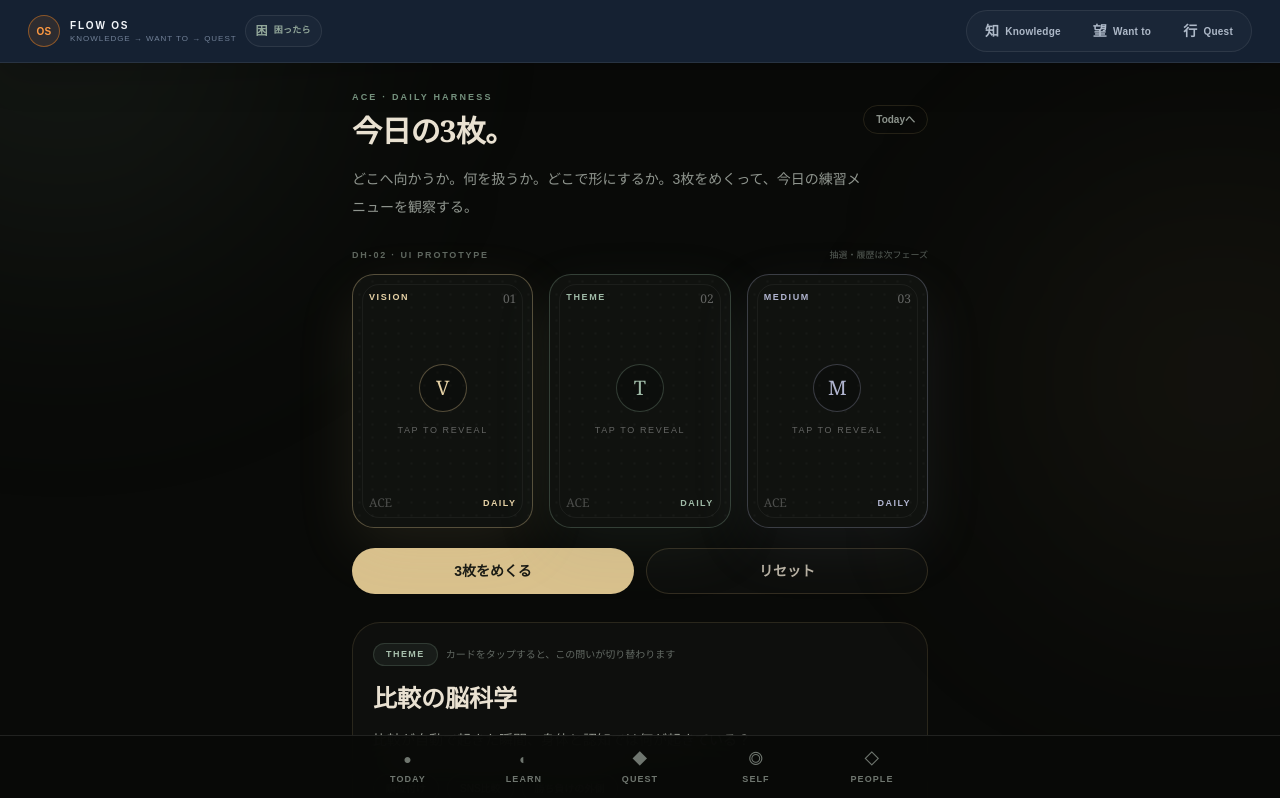
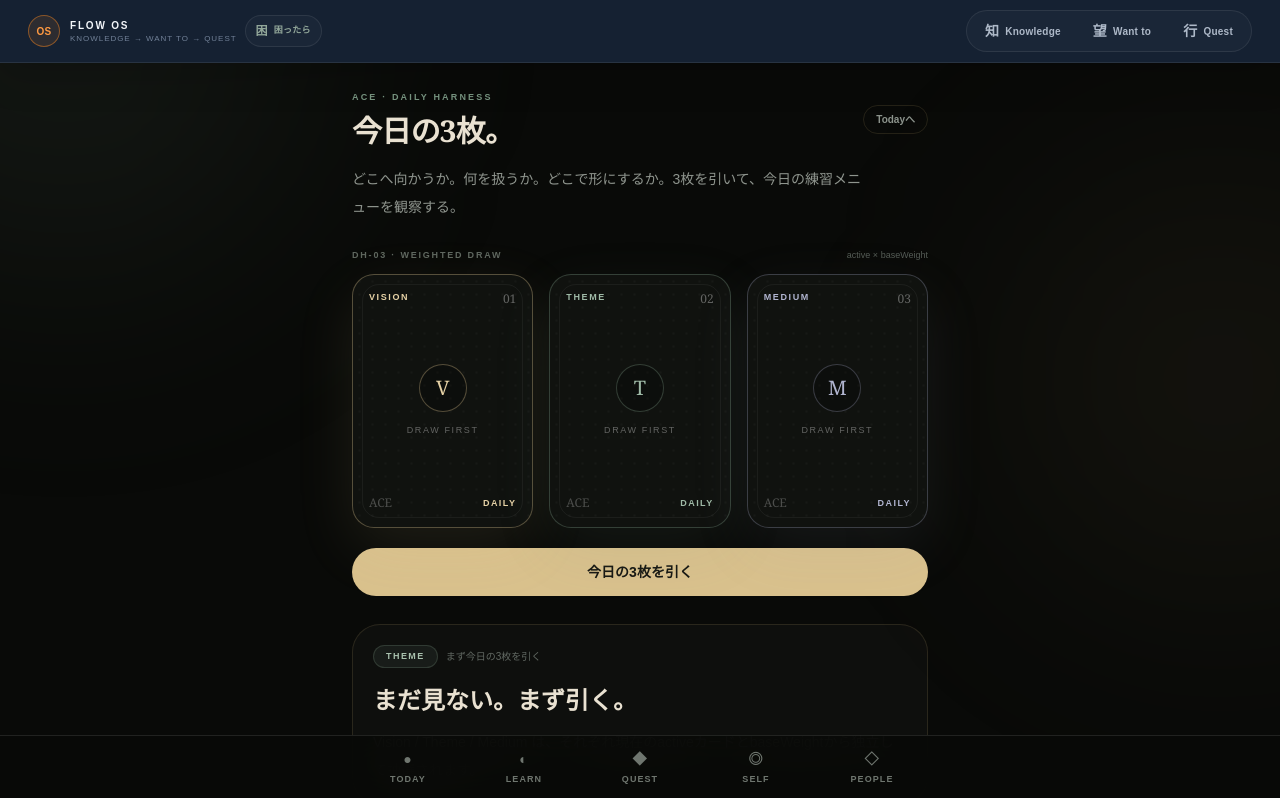
Before and after one commit to takraw369/ace-quest-board, a Next.js app: page /daily-harness in a window 1280 px wide. Shown: the top 798 px of the page. Built offline with nearby package versions, Linux system fonts and the light colour scheme.

Commit message:
feat: connect weighted draw to Daily Harness UI

```diff
--- a/src/components/daily-harness/DailyHarnessClient.tsx
+++ b/src/components/daily-harness/DailyHarnessClient.tsx
@@ -5,7 +5,8 @@ import Link from 'next/link';
 import { useState } from 'react';
 import PwaNav from '@/components/navigation/PwaNav';
 import { PROTOTYPE_SELECTION } from '@/lib/dailyHarness';
-import type { HarnessCard, HarnessDeck } from '@/types/dailyHarness';
+import { drawHarnessSelection } from '@/lib/dailyHarnessDraw';
+import type { HarnessCard, HarnessDeck, HarnessSelection } from '@/types/dailyHarness';
 
 const deckOrder: HarnessDeck[] = ['vision', 'theme', 'medium'];
 
@@ -49,11 +50,13 @@ const deckVisual: Record<
 function PlayingCard({
   card,
   flipped,
+  disabled,
   onToggle,
   onFocus,
 }: {
   card: HarnessCard;
   flipped: boolean;
+  disabled: boolean;
   onToggle: () => void;
   onFocus: () => void;
 }) {
@@ -62,12 +65,13 @@ function PlayingCard({
   return (
     <button
       type="button"
+      disabled={disabled}
       aria-label={`${visual.label}カードを${flipped ? '裏返す' : '表にする'}`}
       onClick={() => {
         onFocus();
         onToggle();
       }}
-      className="block w-full text-left focus:outline-none focus-visible:ring-2 focus-visible:ring-[#d9c18d]/60"
+      className="block w-full text-left focus:outline-none focus-visible:ring-2 focus-visible:ring-[#d9c18d]/60 disabled:cursor-default"
       style={{ perspective: 1000 }}
     >
       <motion.div
@@ -91,7 +95,9 @@ function PlayingCard({
               <div className={`mx-auto flex h-9 w-9 items-center justify-center rounded-full border ${visual.border} bg-black/20 font-serif text-lg sm:h-12 sm:w-12 sm:text-xl ${visual.accent}`}>
                 {visual.label.slice(0, 1)}
               </div>
-              <p className="mt-3 text-[8px] uppercase tracking-[0.18em] text-white/35 sm:text-[9px]">tap to reveal</p>
+              <p className="mt-3 text-[8px] uppercase tracking-[0.18em] text-white/35 sm:text-[9px]">
+                {disabled ? 'draw first' : 'tap to reveal'}
+              </p>
             </div>
             <div className="flex items-end justify-between">
               <span className="font-serif text-[11px] text-white/25 sm:text-xs">ACE</span>
@@ -121,16 +127,27 @@ function PlayingCard({
   );
 }
 
-export default function DailyHarnessClient() {
-  const [flipped, setFlipped] = useState<Record<HarnessDeck, boolean>>({
+const closedState: Record<HarnessDeck, boolean> = {
   vision: false,
   theme: false,
   medium: false,
-  });
+};
+
+export default function DailyHarnessClient() {
+  const [selection, setSelection] = useState<HarnessSelection>(PROTOTYPE_SELECTION);
+  const [hasDrawn, setHasDrawn] = useState(false);
+  const [flipped, setFlipped] = useState<Record<HarnessDeck, boolean>>(closedState);
   const [focusedDeck, setFocusedDeck] = useState<HarnessDeck>('theme');
 
-  const focusedCard = PROTOTYPE_SELECTION[focusedDeck];
+  const focusedCard = selection[focusedDeck];
   const allOpen = deckOrder.every((deck) => flipped[deck]);
+
+  const drawToday = () => {
+    setSelection(drawHarnessSelection());
+    setFlipped(closedState);
+    setFocusedDeck('theme');
+    setHasDrawn(true);
+  };
 
   const toggleDeck = (deck: HarnessDeck) => {
     setFlipped((current) => ({ ...current, [deck]: !current[deck] }));
@@ -140,8 +157,8 @@ export default function DailyHarnessClient() {
     setFlipped({ vision: true, theme: true, medium: true });
   };
 
-  const resetCards = () => {
-    setFlipped({ vision: false, theme: false, medium: false });
+  const hideAll = () => {
+    setFlipped(closedState);
     setFocusedDeck('theme');
   };
 
@@ -159,32 +176,30 @@ export default function DailyHarnessClient() {
               <p className="text-[9px] font-bold uppercase tracking-[0.24em] text-[#789581]">ACE · DAILY HARNESS</p>
               <h1 className="mt-2 font-serif text-3xl font-semibold tracking-tight">今日の3枚。</h1>
             </div>
-            <Link
-              href="/today"
-              className="rounded-full border border-[#c8ab72]/15 px-3 py-1.5 text-[10px] font-semibold text-[#8c938c]"
-            >
+            <Link href="/today" className="rounded-full border border-[#c8ab72]/15 px-3 py-1.5 text-[10px] font-semibold text-[#8c938c]">
               Todayへ
             </Link>
           </div>
           <p className="mt-4 max-w-lg text-sm leading-7 text-[#8f958e]">
-            どこへ向かうか。何を扱うか。どこで形にするか。3枚をめくって、今日の練習メニューを観察する。
+            どこへ向かうか。何を扱うか。どこで形にするか。3枚を引いて、今日の練習メニューを観察する。
           </p>
         </header>
 
         <section>
           <div className="mb-3 flex items-center justify-between gap-3">
-            <p className="text-[9px] font-bold uppercase tracking-[0.2em] text-[#5f675f]">DH-02 · UI PROTOTYPE</p>
-            <p className="text-[9px] text-[#555c56]">抽選・履歴は次フェーズ</p>
+            <p className="text-[9px] font-bold uppercase tracking-[0.2em] text-[#5f675f]">DH-03 · WEIGHTED DRAW</p>
+            <p className="text-[9px] text-[#555c56]">active × baseWeight</p>
           </div>
 
           <div className="grid grid-cols-3 gap-2.5 sm:gap-4">
             {deckOrder.map((deck) => {
-              const card = PROTOTYPE_SELECTION[deck];
+              const card = selection[deck];
               return (
                 <PlayingCard
-                  key={card.id}
+                  key={`${card.id}-${hasDrawn ? 'drawn' : 'idle'}`}
                   card={card}
                   flipped={flipped[deck]}
+                  disabled={!hasDrawn}
                   onToggle={() => toggleDeck(deck)}
                   onFocus={() => setFocusedDeck(deck)}
                 />
@@ -192,22 +207,32 @@ export default function DailyHarnessClient() {
             })}
           </div>
 
+          {!hasDrawn ? (
+            <button
+              type="button"
+              onClick={drawToday}
+              className="mt-5 w-full rounded-full bg-[#d9c18d] px-4 py-3.5 text-sm font-semibold text-[#171813]"
+            >
+              今日の3枚を引く
+            </button>
+          ) : (
             <div className="mt-5 grid grid-cols-2 gap-3">
               <button
                 type="button"
-              onClick={allOpen ? resetCards : revealAll}
+                onClick={allOpen ? hideAll : revealAll}
                 className="rounded-full bg-[#d9c18d] px-4 py-3 text-sm font-semibold text-[#171813]"
               >
                 {allOpen ? '3枚を伏せる' : '3枚をめくる'}
               </button>
               <button
                 type="button"
-              onClick={resetCards}
+                onClick={hideAll}
                 className="rounded-full border border-[#c8ab72]/20 bg-white/[0.02] px-4 py-3 text-sm font-semibold text-[#b8b1a3]"
               >
-              リセット
+                伏せる
               </button>
             </div>
+          )}
         </section>
 
         <section className="mt-7 rounded-[28px] border border-[#c8ab72]/15 bg-white/[0.025] p-5">
@@ -215,10 +240,15 @@ export default function DailyHarnessClient() {
             <span className={`rounded-full border px-3 py-1 text-[9px] font-bold tracking-[0.16em] ${deckVisual[focusedDeck].chip}`}>
               {deckVisual[focusedDeck].label}
             </span>
-            <span className="text-[10px] text-[#626963]">カードをタップすると、この問いが切り替わります</span>
+            <span className="text-[10px] text-[#626963]">
+              {hasDrawn ? 'カードをタップすると、この問いが切り替わります' : 'まず今日の3枚を引く'}
+            </span>
           </div>
-          <h2 className="mt-4 font-serif text-2xl font-semibold">{focusedCard.title}</h2>
-          <p className="mt-3 text-sm leading-7 text-[#9ca097]">{focusedCard.question}</p>
+          <h2 className="mt-4 font-serif text-2xl font-semibold">{hasDrawn ? focusedCard.title : 'まだ見ない。まず引く。'}</h2>
+          <p className="mt-3 text-sm leading-7 text-[#9ca097]">
+            {hasDrawn ? focusedCard.question : 'Vision / Theme / Medium は、それぞれ現在のactiveカードとbaseWeightから独立して抽選されます。'}
+          </p>
+          {hasDrawn && (
             <div className="mt-5 flex flex-wrap gap-2">
               {focusedCard.ignitionWords.map((word) => (
                 <span key={word} className="rounded-full border border-white/[0.06] bg-black/10 px-3 py-1.5 text-[10px] text-[#7e857e]">
@@ -226,12 +256,13 @@ export default function DailyHarnessClient() {
                 </span>
               ))}
             </div>
+          )}
         </section>
 
         <section className="mt-5 rounded-[24px] border border-[#789581]/20 bg-[#789581]/[0.05] p-4">
-          <p className="text-[10px] font-bold uppercase tracking-[0.2em] text-[#8aa391]">Layer 0 note</p>
+          <p className="text-[10px] font-bold uppercase tracking-[0.2em] text-[#8aa391]">Layer 0 rule</p>
           <p className="mt-2 text-xs leading-6 text-[#929a93]">
-            次フェーズでは「引き直し」を入れる。ただし、引き直す前に「なぜ違うと感じたか」を残す。カード選択そのものより、その反応を自己認知データとして扱う。
+            この段階では自由な引き直しを入れない。次のDH-05で「違う」と感じた理由を先に言語化してから引き直せるようにし、その反応自体を自己認知データにする。
           </p>
         </section>
       </div>
```
Lines whose indentation alone changed are shown as unchanged.
